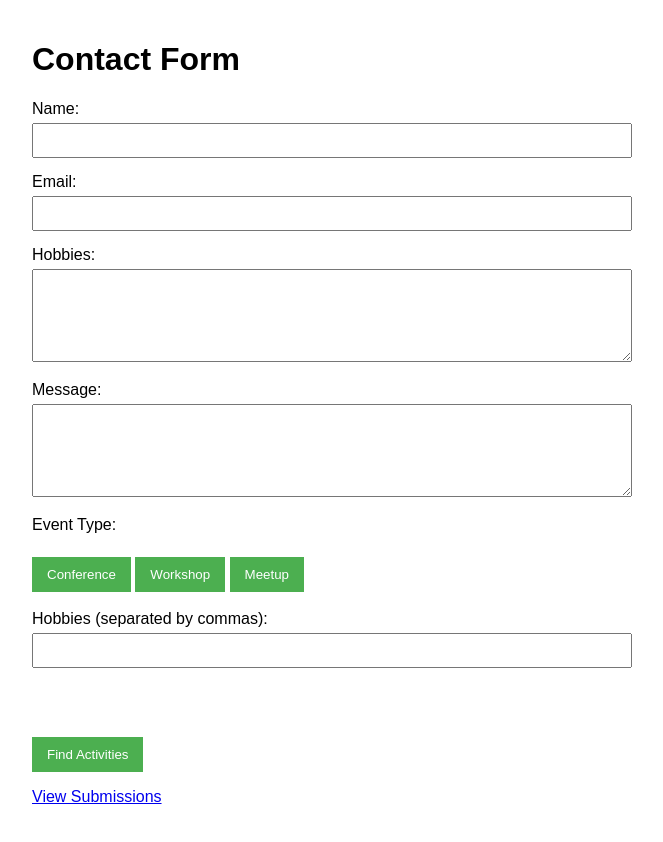
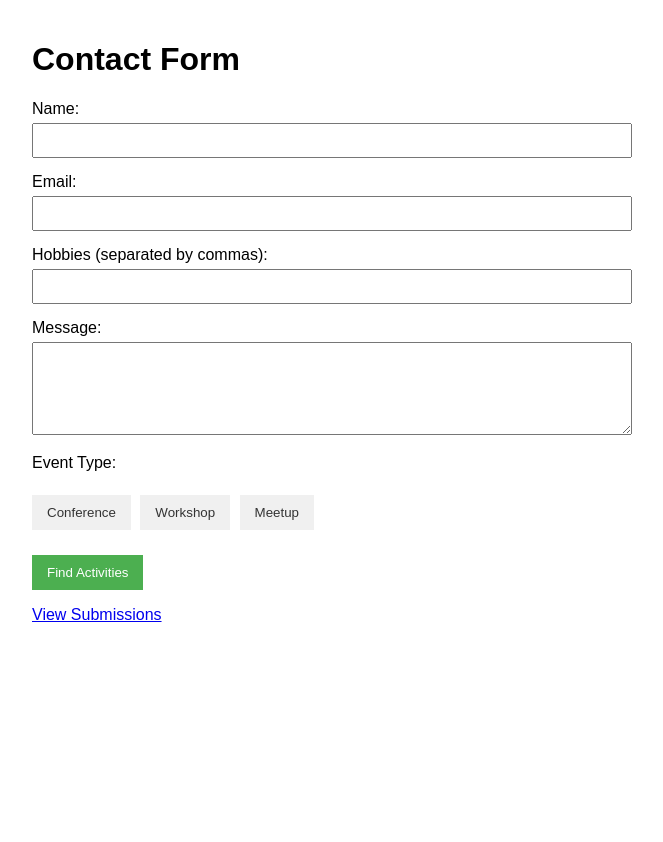
Before and after one commit to beaquino18/duckybara, a Flask app: template templates/form.html in a window 1280 px wide. Shown: the whole page, without its empty margins (308-971 px from the left). After the commit the page ends 622 px from the top, so only its background shows below. Run offline with Flask 3, Linux system fonts and the light colour scheme; the template is opened without the code that fills it, so the values that code supplies are empty.

Commit message:
updated form.html

```diff
--- a/templates/form.html
+++ b/templates/form.html
@@ -1,5 +1,3 @@
-<!-- This is the page for submitting form -->
-
 <!DOCTYPE html>
 <html lang="en">
 <head>
@@ -45,48 +43,61 @@
             background-color: #f2dede;
             color: #a94442;
         }
+        .event-button {
+            margin-right: 5px;
+            margin-bottom: 10px;
+            background-color: #f0f0f0;
+            color: #333;
+        }
+        .event-button.selected {
+            background-color: #4CAF50;
+            color: white;
+        }
     </style>
 </head>
 <body>
     <h1>Contact Form</h1>
-
     <form method="POST" action="/">
         <div class="form-group">
             <label for="name">Name:</label>
             <input type="text" id="name" name="name" required>
         </div>
-
         <div class="form-group">
             <label for="email">Email:</label>
             <input type="email" id="email" name="email" required>
         </div>
-
         <div class="form-group">
-            <label for="hobbies">Hobbies:</label>
-            <textarea id="hobbies" name="hobbies" rows="5" required></textarea>
+            <label for="hobbies">Hobbies (separated by commas):</label>
+            <input type="text" id="hobbies" name="hobbies" required>
         </div>
-
         <div class="form-group">
             <label for="message">Message:</label>
             <textarea id="message" name="message" rows="5" required></textarea>
         </div>
-
         <div class="form-group">
             <label for="event_type">Event Type:</label>
             <br>
             <button type="button" class="event-button" value="Conference" onclick="toggleSelection(this)">Conference</button>
             <button type="button" class="event-button" value="Workshop" onclick="toggleSelection(this)">Workshop</button>
-            <button type="button" class="event-button" value="Meetup" onclick="toggleSelection(this)">Meetup</button><br><br>
+            <button type="button" class="event-button" value="Meetup" onclick="toggleSelection(this)">Meetup</button>
             <input type="hidden" id="event_type" name="event_type" required>
-            <label for="hobbies">Hobbies (separated by commas):</label>
-            <input type="text" id="hobbies" name="hobbies" required><br><br>
-            <br><br>
-
         </div>
-
         <button type="submit">Find Activities</button>
     </form>
+    <p><a href="/submissions">View Submissions</a></p>
 
-    <p><a href="/submissions">View Submissions</a></p>
+    <script>
+        function toggleSelection(button) {
+            // Remove selected class from all buttons
+            const buttons = document.querySelectorAll('.event-button');
+            buttons.forEach(btn => btn.classList.remove('selected'));
+
+            // Add selected class to clicked button
+            button.classList.add('selected');
+
+            // Set the value in the hidden input
+            document.getElementById('event_type').value = button.value;
+        }
+    </script>
 </body>
 </html>
```
